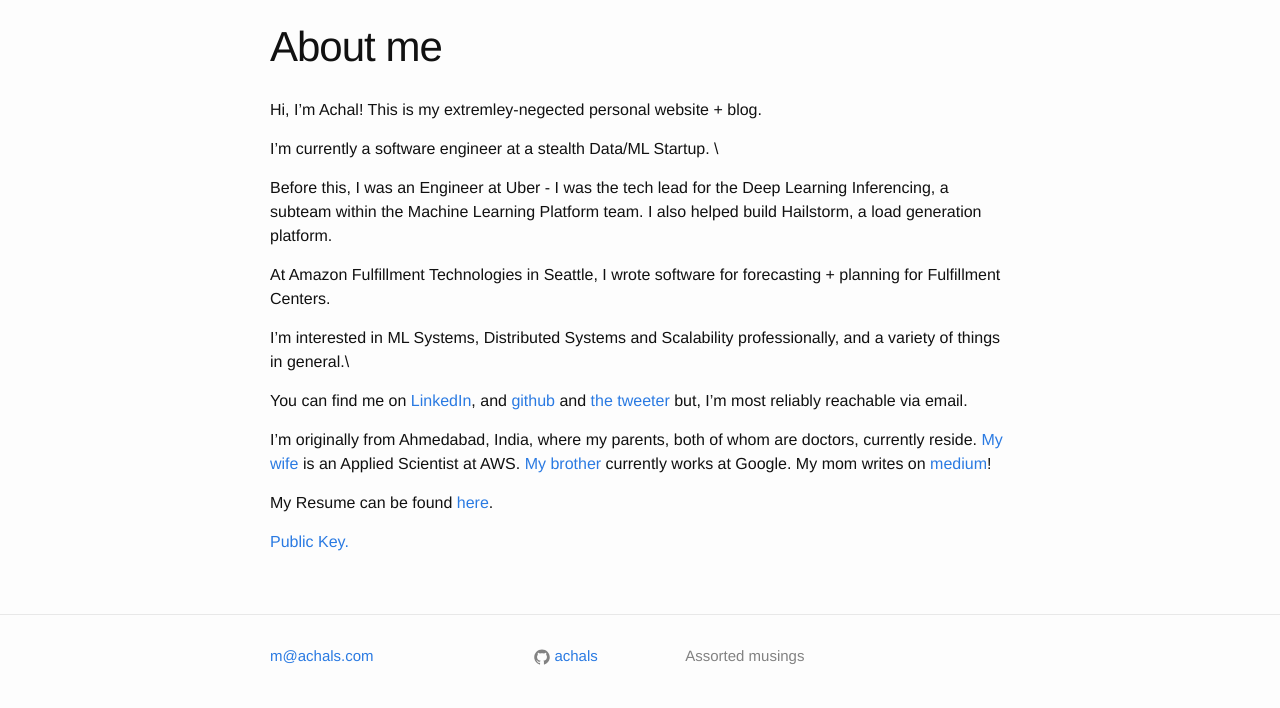
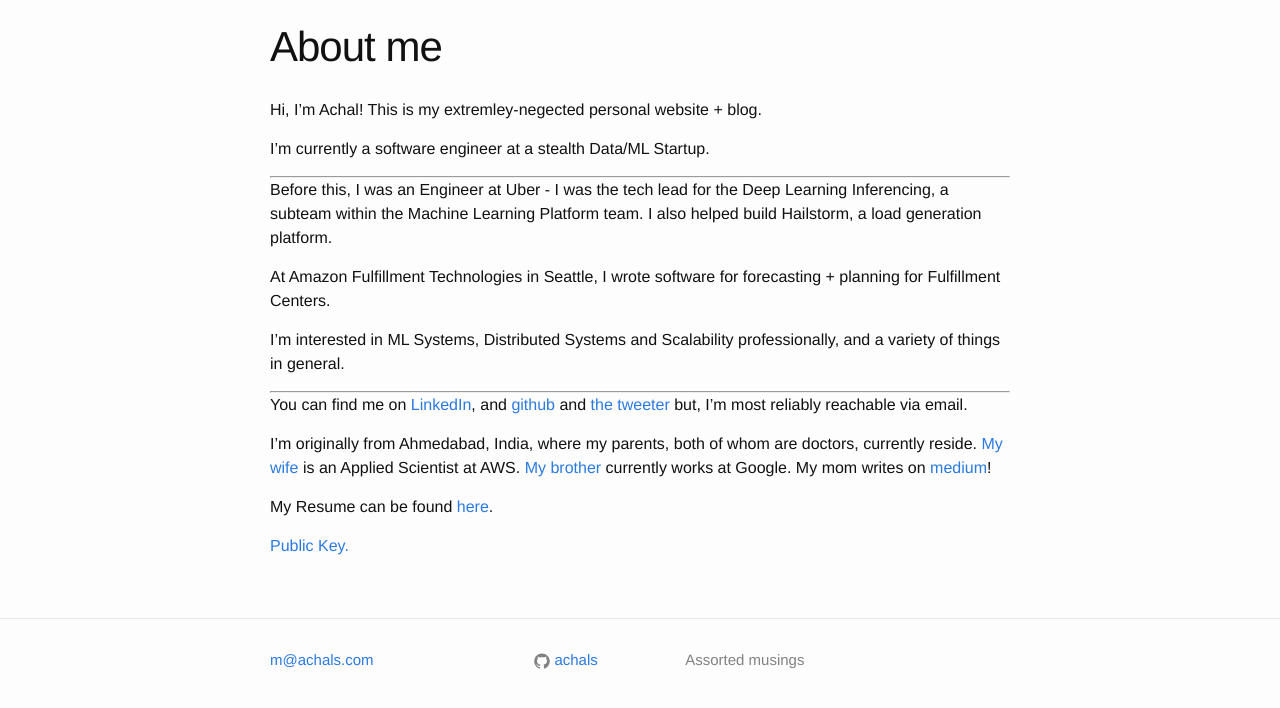
Before and after one commit to achals/achals.github.io, a Jekyll site: the page built from about.md, in a window 1280 px wide, cut to the strip 104-812 px from the top of the page. Built offline with Jekyll 4.4.1, drawn with Linux system fonts in a browser that asks for light colours.

Commit message:
Horizontal lines, not line breaks

```diff
--- a/about.md
+++ b/about.md
@@ -6,17 +6,17 @@
 
 Hi, I'm Achal! This is my extremley-negected personal website + blog.
 
-I'm currently a software engineer at a stealth Data/ML Startup. \
+I'm currently a software engineer at a stealth Data/ML Startup.
 
-
+---
 
 Before this, I was an Engineer at Uber - I was the tech lead for the Deep Learning Inferencing, a subteam within the Machine Learning Platform team. I also helped build Hailstorm, a load generation platform.
 
 At Amazon Fulfillment Technologies in Seattle, I wrote software for forecasting + planning for Fulfillment Centers.
 
-I'm interested in ML Systems, Distributed Systems and Scalability professionally, and a variety of things in general.\
+I'm interested in ML Systems, Distributed Systems and Scalability professionally, and a variety of things in general.
 
-
+---
 
 You can find me on [LinkedIn](https://www.linkedin.com/in/achalnshah/), and [github](https://github.com/achals) and [the tweeter](https://twitter.com/achalsdotcom) but, I'm most reliably reachable via email.
 
```
